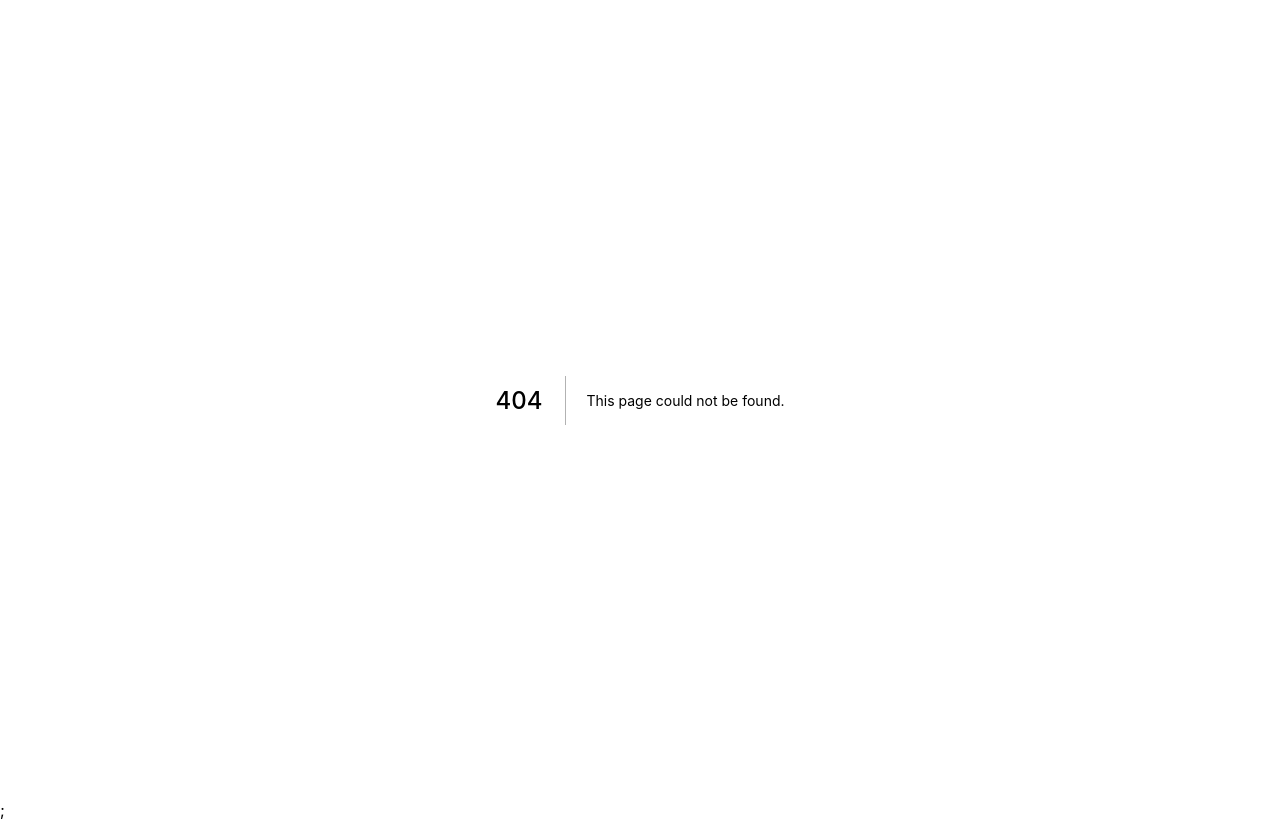
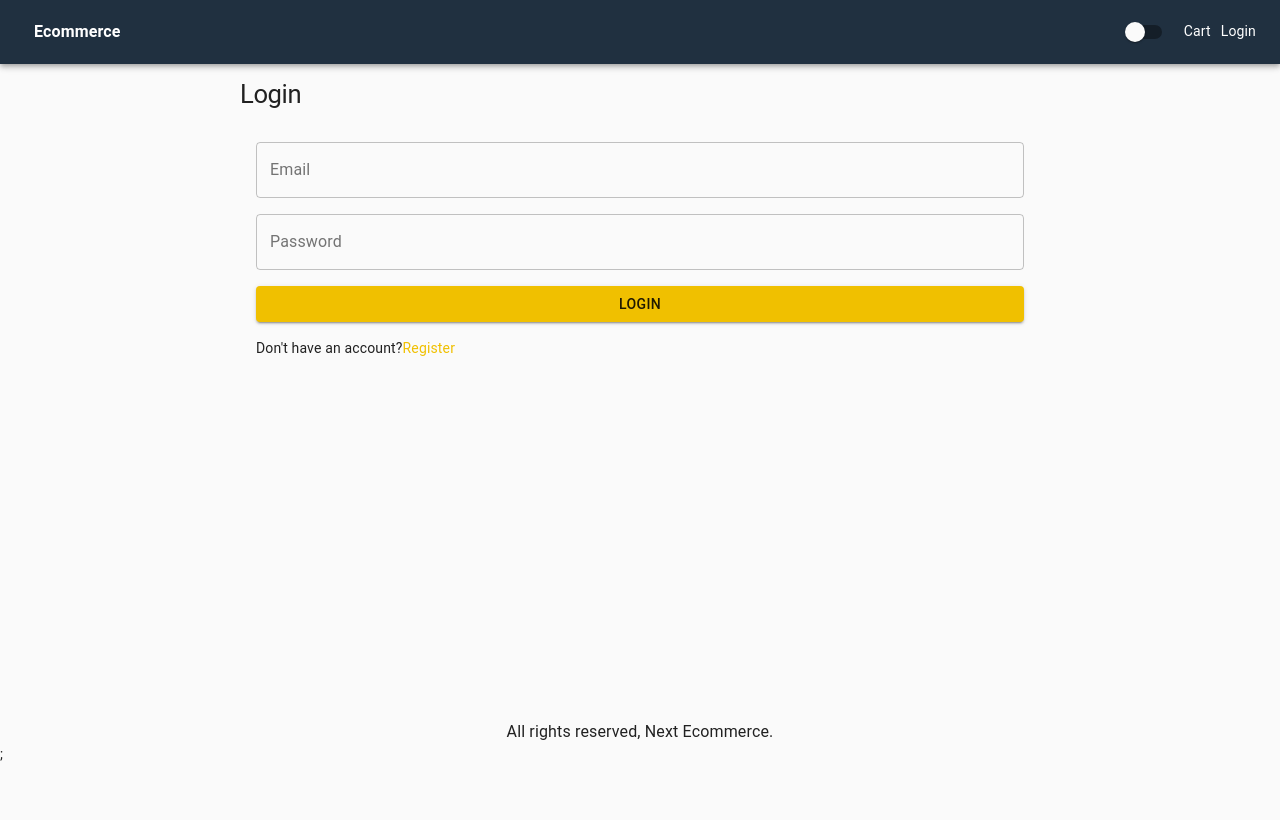
Before and after one commit to eikpeme/ecommerce, a Next.js app: page /login in a window 1280 px wide. Before the commit this address had no page. Built offline with nearby package versions, Linux system fonts and the light colour scheme.

Commit message:
login screen

```diff
--- /dev/null
+++ b/pages/login.js
@@ -0,0 +1,58 @@
+import {
+  Button,
+  Link,
+  List,
+  ListItem,
+  TextField,
+  Typography,
+} from "@material-ui/core";
+import React from "react";
+import Layout from "../components/Layout";
+import NextLink from "next/link";
+import useStyles from "../utils/styles";
+
+function Login(props) {
+  const classes = useStyles();
+  return (
+    <Layout title="login">
+      <form className={classes.form}>
+        <Typography component="h1" variant="h1">
+          Login
+        </Typography>
+        <List>
+          <ListItem>
+            <TextField
+              variant="outlined"
+              fullWidth
+              id="email"
+              label="Email"
+              inputProps={{ type: "email" }}
+            ></TextField>
+          </ListItem>
+          <ListItem>
+            <TextField
+              variant="outlined"
+              fullWidth
+              id="password"
+              label="Password"
+              inputProps={{ type: "password" }}
+            ></TextField>
+          </ListItem>
+          <ListItem>
+            <Button variant="contained" type="submit" fullWidth color="primary">
+              Login
+            </Button>
+          </ListItem>
+          <ListItem>
+            Don't have an account?
+            <NextLink passHref href="/register">
+              <Link>{' '}Register</Link>
+            </NextLink>
+          </ListItem>
+        </List>
+      </form>
+    </Layout>
+  );
+}
+
+export default Login;
--- a/utils/styles.js
+++ b/utils/styles.js
@@ -25,6 +25,10 @@
     marginTop: 10,
     marginBottom: 10,
   },
+  form: {
+    maxWidth: 800,
+    margin: "0 auto",
+  },
 });
 
 export default useStyles;
```
Also changed, not shown: pages/cart.js (+16 -7 lines), pages/shipping.js (added, +18 -0 lines).
